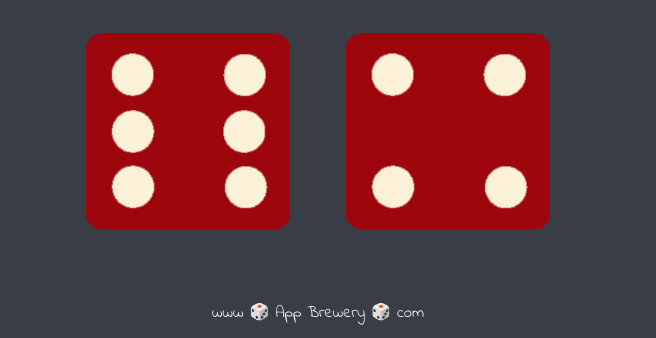
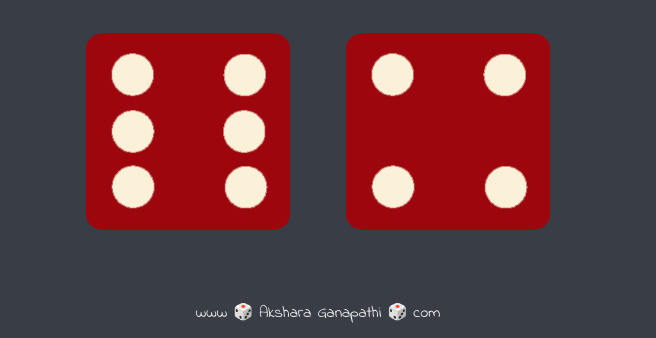
Before and after one commit to aksharaganapathi/dice, a plain HTML site: page index.html in a window 1280 px wide. Shown: the part 462-800 px from the top of the page, without its empty margins (322-978 px from the left). Drawn offline with Linux system fonts and the light colour scheme.

Commit message:
Edited Info
Added information

```diff
--- a/index.html
+++ b/index.html
@@ -28,6 +28,6 @@
   </body>
 
   <footer>
-    www 🎲 App Brewery 🎲 com
+    www 🎲 Akshara Ganapathi 🎲 com
   </footer>
 </html>
```
